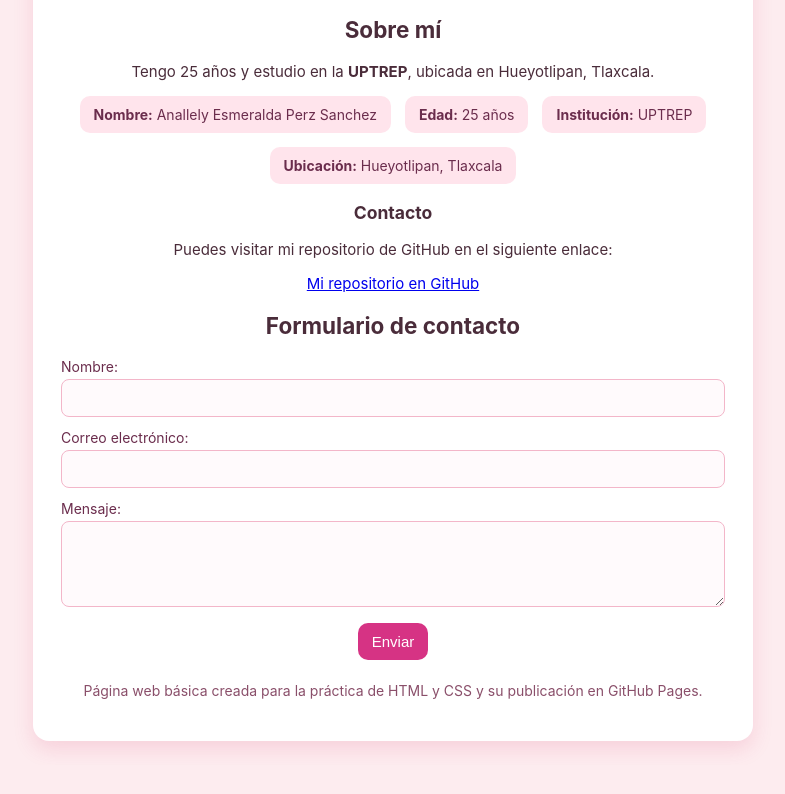
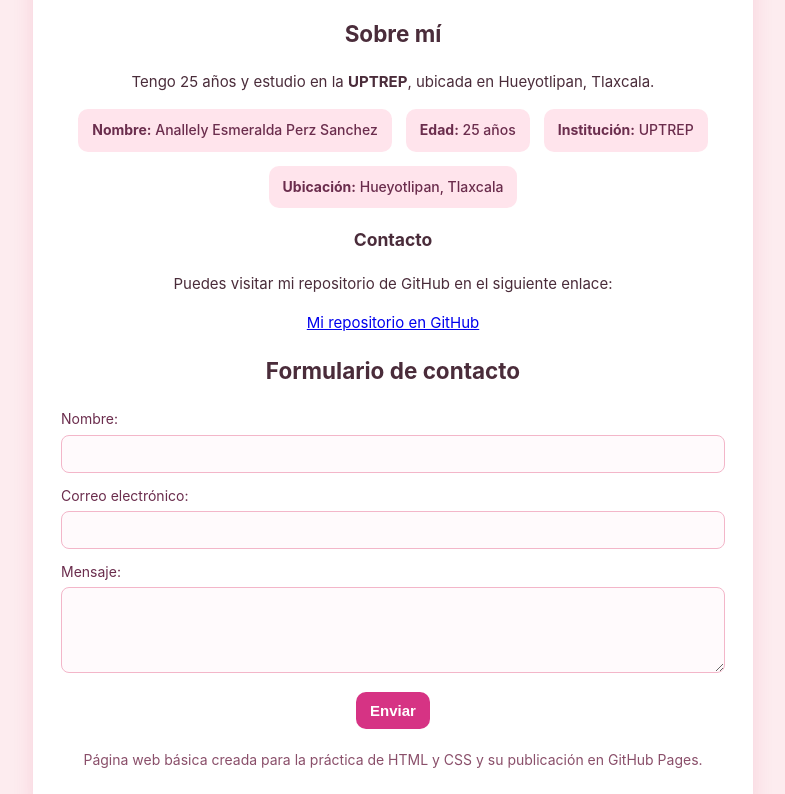
Before and after one commit to EsmeAna/pagina_web, a plain HTML site: page index.html in a window 1280 px wide. Shown: the part 391-1185 px from the top of the page, without its empty margins (247-1032 px from the left). Before the commit the page ends 1156 px from the top, so only its background shows below. Drawn offline with Linux system fonts and the light colour scheme.

Commit message:
Agrega herencia, especificidad y fuentes al diseño

```diff
--- a/styles.css
+++ b/styles.css
@@ -135,3 +135,63 @@ footer {
   font-size: 14px;
   text-align: center;
 }
+
+/* ===============================
+   HERENCIA (ejemplo explícito)
+   =============================== */
+
+/* Estas propiedades se heredan desde body */
+.card {
+  font-family: inherit;   /* hereda la fuente */
+  color: inherit;         /* hereda el color */
+}
+
+/* ===============================
+   FUENTES (todos sus elementos)
+   =============================== */
+
+header h1 {
+  font-weight: 700;       /* peso de fuente */
+  line-height: 1.2;       /* altura de línea */
+}
+
+section {
+  line-height: 1.6;       /* mejora legibilidad */
+}
+
+.meta div {
+  font-weight: 500;
+}
+
+/* ===============================
+   ESPECIFICIDAD (ejemplo claro)
+   =============================== */
+
+/* Regla general */
+p {
+  color: #8a4f6a;
+}
+
+/* Más específica: gana sobre la anterior */
+section p {
+  color: #6b2d4d;
+}
+
+/* Aún más específica: esta se aplica */
+.card section p {
+  color: #4a2c3a;
+}
+
+/* ===============================
+   ESPECIFICIDAD + PSEUDOCLASE
+   =============================== */
+
+/* Regla normal */
+button {
+  font-weight: 600;
+}
+
+/* Regla más específica */
+.card button:hover {
+  background-color: #b82c70;
+}
```
